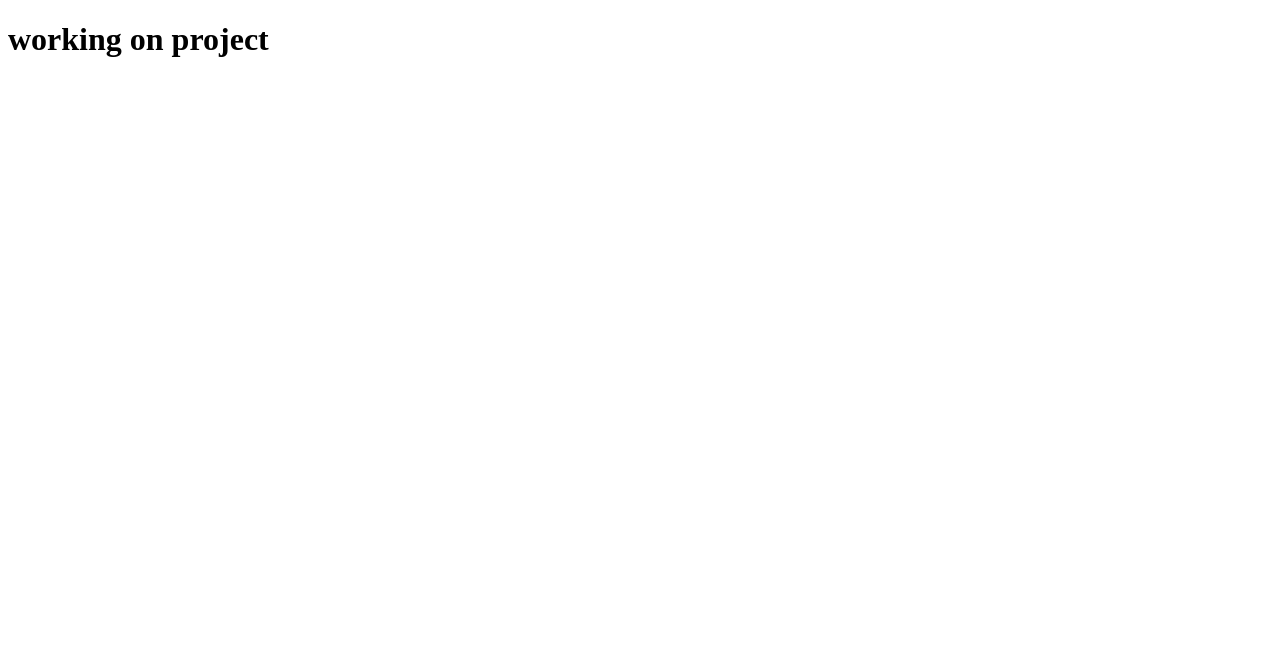
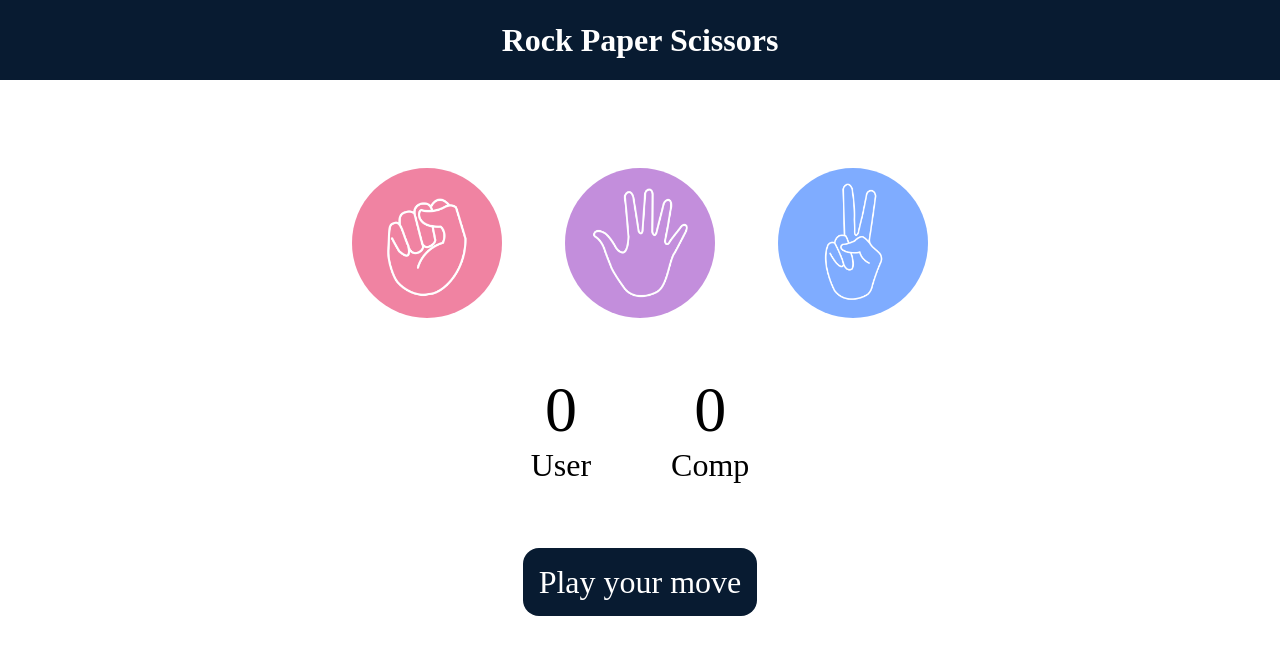
Before and after one commit to AbdulMaaz909/Stone_Paper_Scissor, a plain HTML site: page Stone_Paper_sessor/index.html in a window 1280 px wide. Drawn offline with Linux system fonts and the light colour scheme.

Commit message:
Complete HTML and CSS part in this project

```diff
--- a/Stone_Paper_sessor/index.html
+++ b/Stone_Paper_sessor/index.html
@@ -3,11 +3,35 @@
 <head>
     <meta charset="UTF-8">
     <meta name="viewport" content="width=device-width, initial-scale=1.0">
-    <title>Stone paper Sessor</title>
+    <title>Stone paper Scissor</title>
     <link rel="stylesheet" href="style.css">
 </head>
 <body>
-    <h1>working on project</h1>
+    <h1>Rock Paper Scissors</h1>
+    <div class="choices">
+        <div class="choice" id="rock">
+            <img src="./public/rock.png" alt="rock"/>
+        </div>
+        <div class="choice" id="paper">
+            <img src="./public/paper.png" alt="paper"/>
+        </div>
+        <div class="choice" id="scissors">
+            <img src="./public/scissors.png" alt="scissor"/>
+        </div>
+    </div>
+    <div class="score-board">
+        <div class="score">
+            <p id="user-score">0</p>
+            <p>User</p>
+        </div>
+        <div class="score">
+            <p id="comp-score">0</p>
+            <p>Comp</p>
+        </div>
+    </div>
+    <div class="msg-container">
+        <p id="msg">Play your move</p>
+    </div>
     <script src="app.js"></script>
 </body>
 </html>
--- a/Stone_Paper_sessor/style.css
+++ b/Stone_Paper_sessor/style.css
@@ -0,0 +1,64 @@
+*{
+    margin: 0;
+    padding: 0;
+    text-align: center;
+}
+
+h1{
+    background: #081b31;
+    color: #fff;
+    height: 5rem;
+    line-height: 5rem;
+}
+.choice{
+    height: 165px;
+    width: 165px;
+    border-radius: 50%;
+    display: flex;
+    justify-content: center;
+    align-items: center;
+}
+.choice:hover{
+    cursor: pointer;
+    background: #081b31;
+}
+
+img{
+    height: 150px;
+    width: 150px;
+    object-fit: cover;
+    border-radius: 50%;
+}
+.choices{
+    display: flex;
+    justify-content: center;
+    align-items: center;
+    gap: 3rem;
+    margin-top: 5rem;
+}
+.score-board{
+    display: flex;
+    justify-content: center;
+    align-items: center;
+    font-size: 2rem;
+    margin-top: 3rem;
+    gap: 5rem;
+}
+
+#user-score,#comp-score{
+    font-size: 4rem;
+}
+
+.msg-container{
+    margin-top: 5rem;
+}
+
+#msg{
+    background: #081b31;
+    color: #fff;
+    font-size: 2rem;
+    display: inline;
+    padding: 1rem;
+    border-radius: 1rem;
+
+}
```
Also changed, not shown: Stone_Paper_sessor/public/paper.png (added), Stone_Paper_sessor/public/rock.png (added), Stone_Paper_sessor/public/scissors.png (added).
